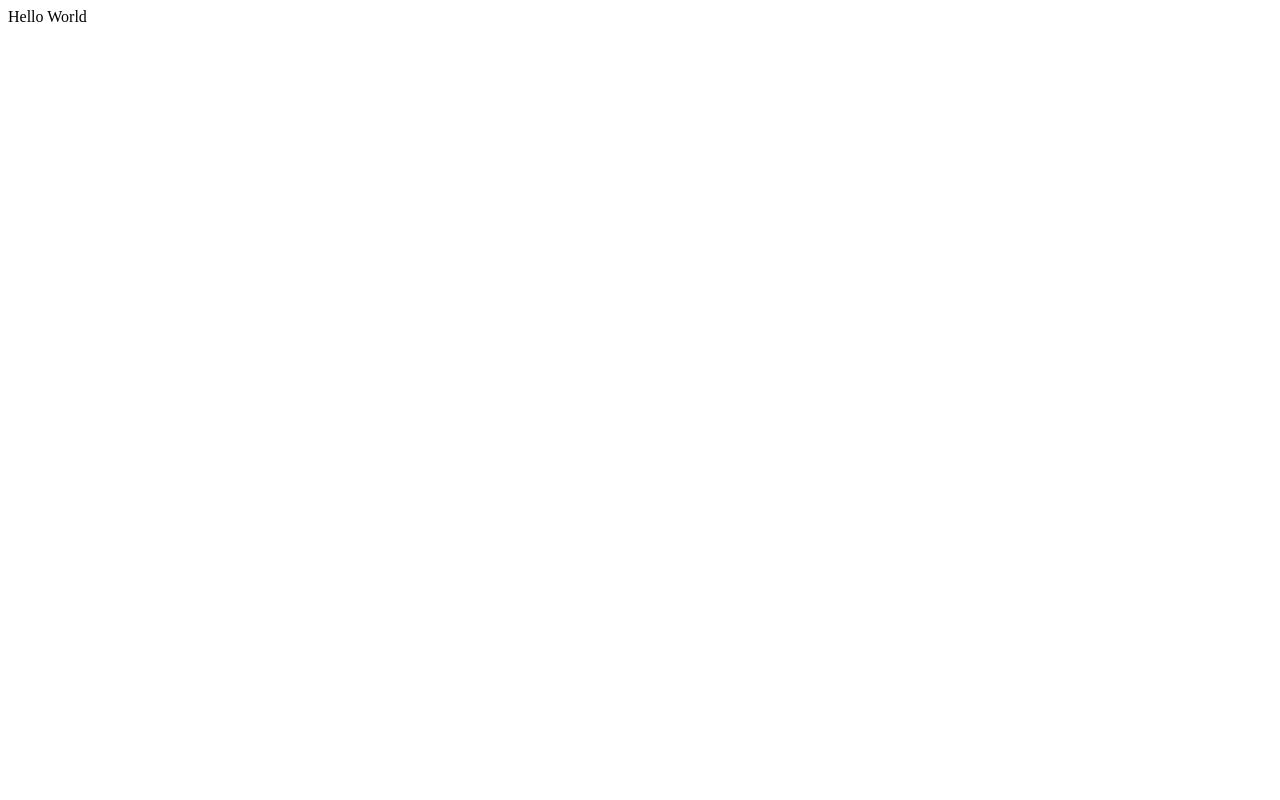
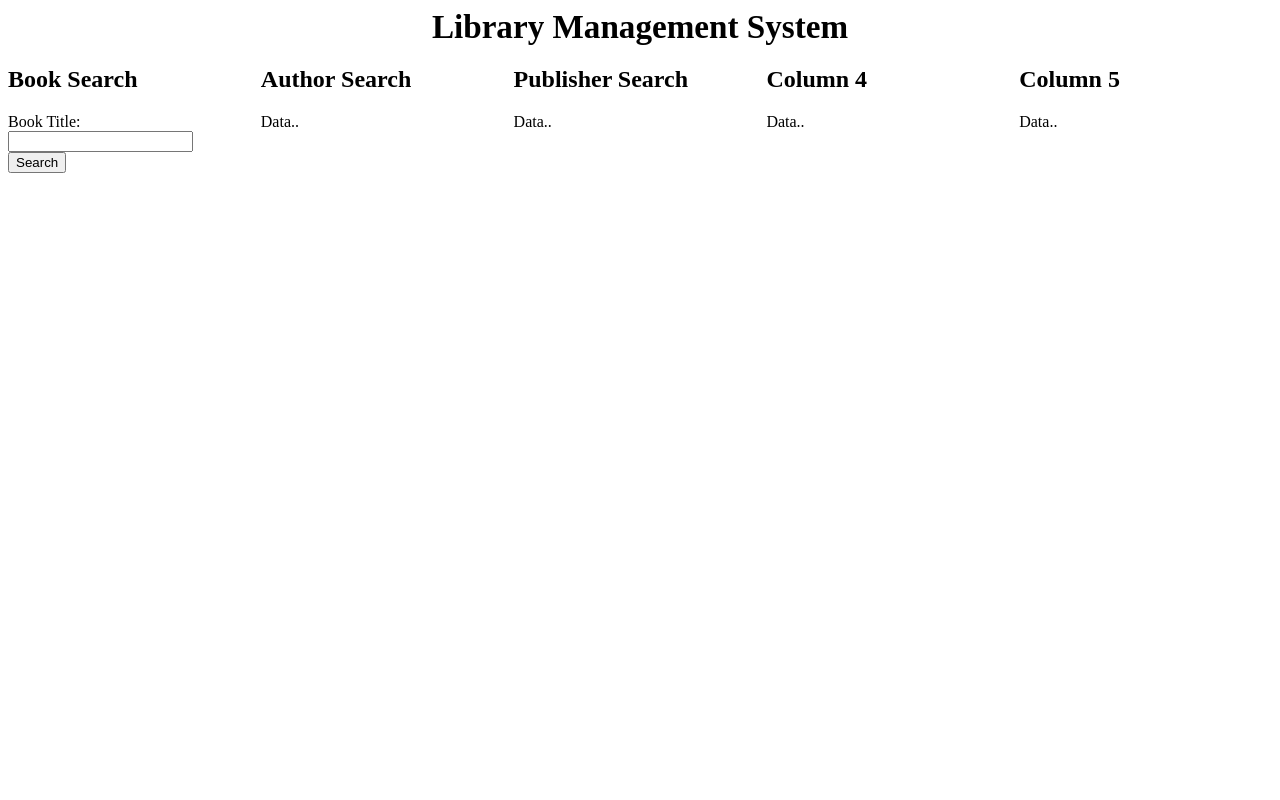
Before and after one commit to omeraksoy1/LibraryManagementSystem, a PHP site: page /home.php in a window 1280 px wide. Before the commit the page is almost empty. Run offline with PHP 8.4, Linux system fonts and the light colour scheme.

Commit message:
Created columns, trying out some things

```diff
--- a/home.php
+++ b/home.php
@@ -1 +1,50 @@
-<html>Hello World</html>
+<html>
+<title>Home</title>
+    <head><style>
+    /* Set additional styling options for the columns */
+    .column {
+    float: left;
+    }
+
+    /* Set width length for the left, right and middle columns */
+    .any {
+    width: 20%;
+    }
+
+    .row:after {
+    content: "";
+    display: table;
+    clear: both;
+    }
+    </style></head>
+    <body>
+    <center><big><big><big><big><strong>Library Management System</strong></big></big></big></big></center>
+
+    <div class="row">
+        <div class="column any" style="background-color:#FFFFFF;">
+            <h2>Book Search</h2>
+            <p> <form action='lib_result.php' method='post'>
+                    <label>Book Title: </label><input type='text' name='population_insert' /><br/>
+                    <input name="book_search", value='Search' type='submit'/></p>
+    </form></p>
+        </div>
+        <div class="column any" style="background-color:#FFFFFF;">
+            <h2>Author Search</h2>
+            <p>Data..</p>
+        </div>
+        <div class="column any" style="background-color:#FFFFFF;">
+            <h2>Publisher Search</h2>
+            <p>Data..</p>
+        </div>
+        <div class="column any" style="background-color:#FFFFFF;">
+            <h2>Column 4</h2>
+            <p>Data..</p>
+        </div>
+        <div class="column any" style="background-color:#FFFFFF;">
+            <h2>Column 5</h2>
+            <p>Data..</p>
+        </div>
+    </div>
+
+    </body>
+</html>
```
